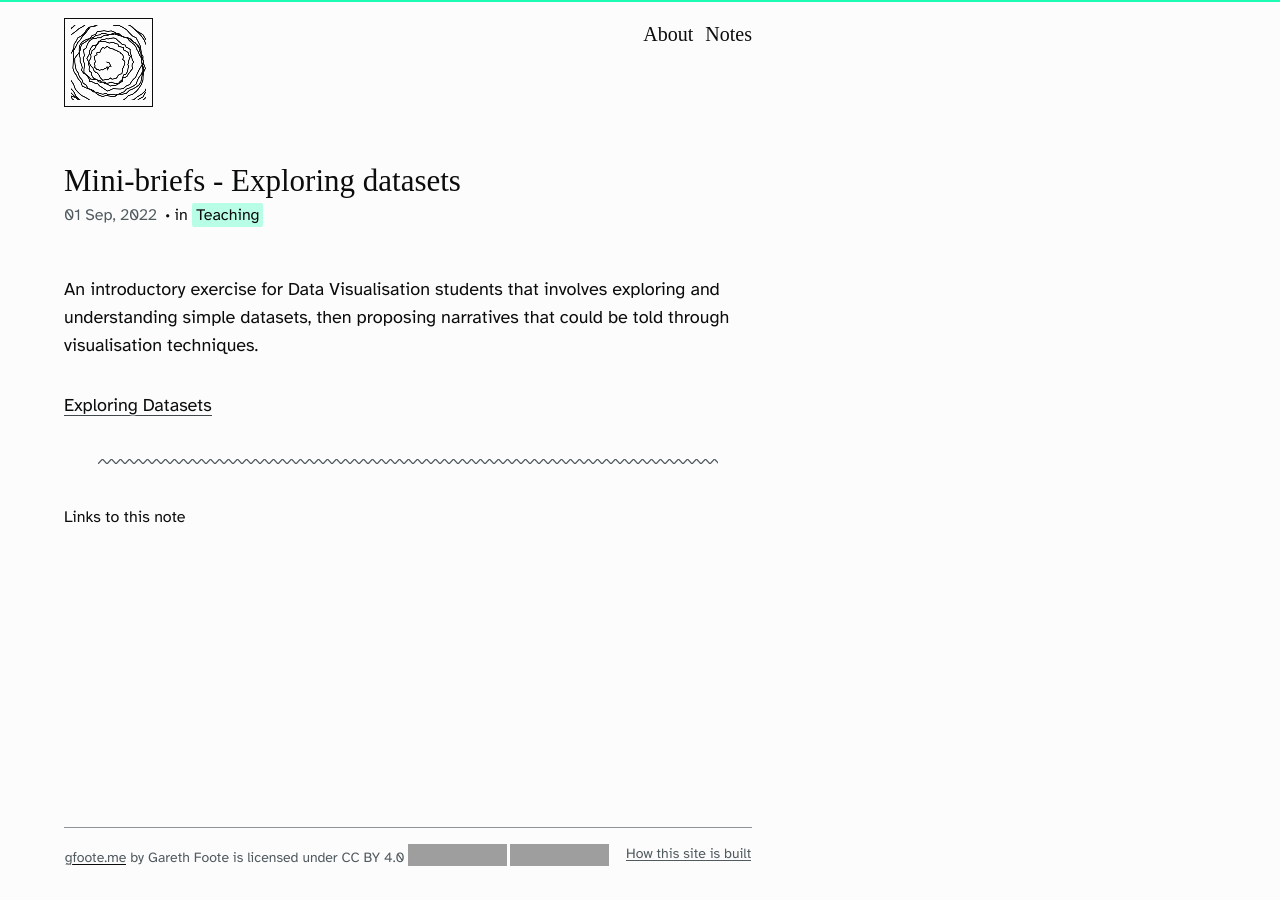
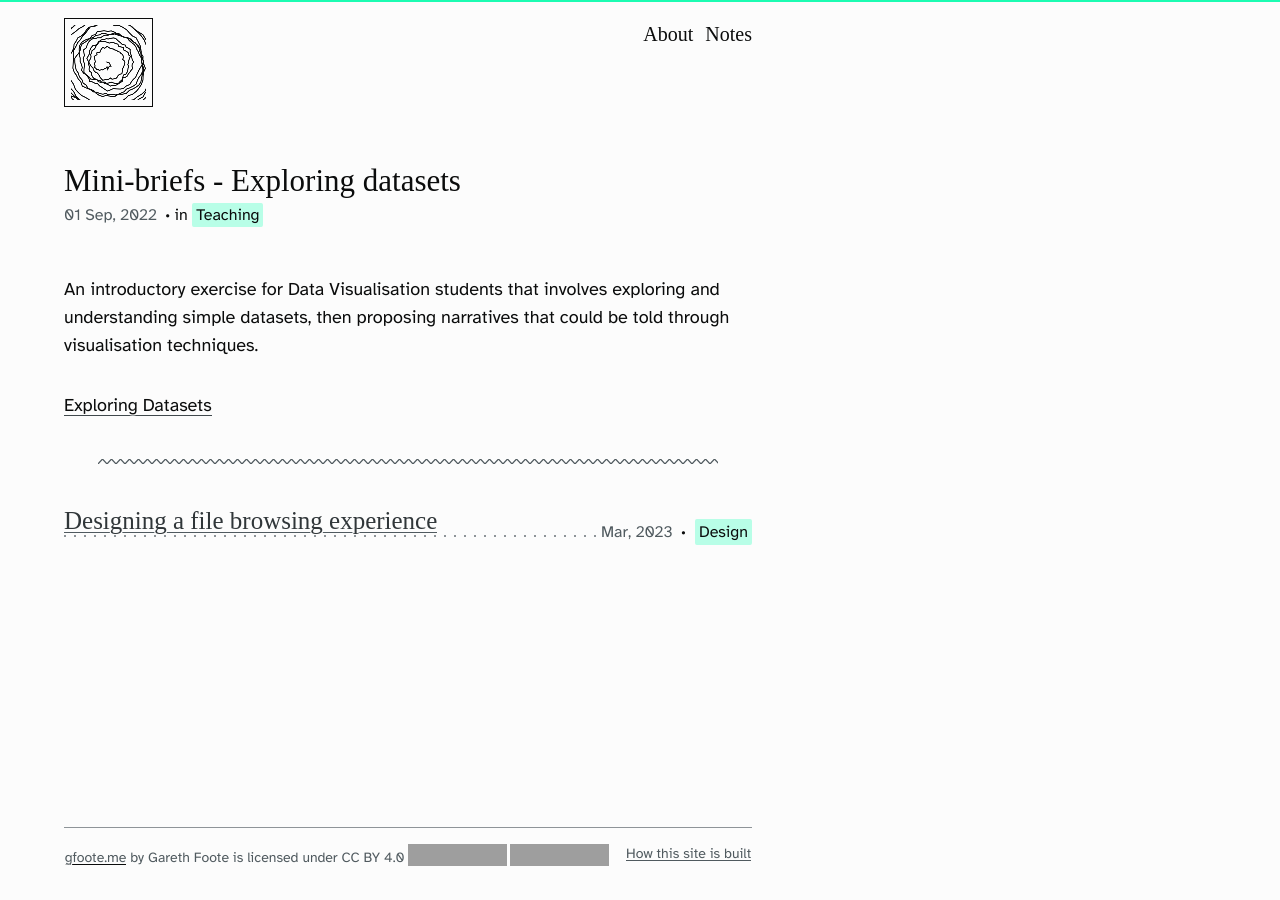
Before and after one commit to garethfoote/gfoote, a Jekyll site: the page built from collections/_writing/Mini-briefs - Exploring datasets.md, in a window 1280 px wide. Built offline with Jekyll 4.4.1, drawn with Linux system fonts in a browser that asks for light colours; some web fonts are replaced; grey boxes are pictures that could not be loaded.

Commit message:
Backlinks

```diff
--- a/_includes/backlinks.html
+++ b/_includes/backlinks.html
@@ -48,21 +48,29 @@
 {%- endfor -%}
 
 {%- if link_count > 0 -%}
-{%- assign wiki_link_title = '[' | append: page.slug | append: ']' -%}
-<div class="related {{display_class}}" id="jekyll-seamless-backlinks">
-    <h5 class="meta-title centre-title">Links to this note</h5>
-    <div class="related-wrapper">
+{%- endif -%}
+
+{%- assign wiki_link_title = '[[' | append: page.slug -%}
+  {%- for post in site.writing -%}
+    {%- if post.url != page.url -%}
+      {%- if post.content contains wiki_link_title -%}
+      {%- include post-single.html -%}
+      {%- endif -%}
+    {%- endif -%}
+  {%- endfor -%}
+
+
+{% comment %}
   {%- for note in site.notes -%}
   {%- if note.url != page.url -%}
     {%- if note.content contains wiki_link_title -%}
-            <div class="related-group"><a href="{{ site.baseurl }}{{note.url}}">
-                <h6>{{ note.title }}</h6>
-                <p class="excerpt" style="margin: 0px; color: var(--color-text-main) !important;">{{ note.content | strip_html | strip | remove: "[[" | remove: "]]" | remove: "-" | escape | truncate: 100 }}</p>
-            </a></div>
+      {%- include post-single.html -%}
     {%- endif -%}
   {%- endif -%}
   {%- endfor -%}
-        <!--
+{% endcomment %}
+
+{% comment %}
     This code is to show other pages (note under collection) as Backlink.
     Disabled as I don't see a need for this right now.
 
@@ -76,9 +84,4 @@
         {%- endif -%}
     {%- endif -%}
     {%- endfor -%}
-
-        -->
-    </div>
-    <br/>
-</div>
-{%- endif -%}
+{% endcomment %}
--- a/_includes/post-list.html
+++ b/_includes/post-list.html
@@ -1,14 +1,3 @@
 {% for post in posts %}
-  <article class="article-card">
-    <h2 class="article-card__title">
-    <a href="{{post.url|relative_url}}">
-      <span class="grey-underline bg-offwhite-bottom">{{ post.title }}</span>
-    </a></h2>
-    <footer class="article-card__metadata">
-      <time datetime="{{post.date}}">{{ post.date |  date: "%b" }}, <span class="hidden sm:inline">20</span>{{ post.date |  date: "%y" }}</time>
-      <span class="whitespace-nowrap">
-        <a href="{{site.baseurl}}/topic/{{post.topics[0]}}" class="tag">{{post.topics[0]}}</a>
-      </span>
-    </footer>
-  </article>
+ {%- include post-single.html -%}
 {%- endfor -%}
--- /dev/null
+++ b/_includes/post-single.html
@@ -0,0 +1,12 @@
+<article class="article-card">
+  <h2 class="article-card__title">
+  <a href="{{post.url|relative_url}}">
+    <span class="grey-underline bg-offwhite-bottom">{{ post.title }}</span>
+  </a></h2>
+  <footer class="article-card__metadata">
+    <time datetime="{{post.date}}">{{ post.date |  date: "%b" }}, <span class="hidden sm:inline">20</span>{{ post.date |  date: "%y" }}</time>
+    <span class="whitespace-nowrap">
+      <a href="{{site.baseurl}}/topic/{{post.topics[0]}}" class="tag">{{post.topics[0]}}</a>
+    </span>
+  </footer>
+</article>
--- a/_layouts/default.html
+++ b/_layouts/default.html
@@ -17,7 +17,7 @@
       {{content}}
     </main>
   </div>
-  <footer class="main-col">
+  <footer class="main-col pt-8">
   {%- include footer.html -%}
   </footer>
   <script src="{{site.baseurl}}/assets/js/main.js"></script>
--- a/_layouts/post.html
+++ b/_layouts/post.html
@@ -23,11 +23,13 @@ layout: default
 </article>
 <hr>
 
-
+{% comment %}
 {% assign conditionTopic = "item.topics contains '" | append: page.topics[0] | append: "'" %}
 {% assign conditionNotThisPage = "item.id != '" | append: page.id | append: "'"%}
 {% assign posts = site.writing | where_exp: "item", conditionTopic | where_exp: "item", conditionNotThisPage %}
 {%- include post-list.html -%}
+<h3>Linked writing</h3>
+{% endcomment %}
 
 {%- include backlinks.html -%}
 </div>
```
Lines whose indentation alone changed are shown as unchanged.
